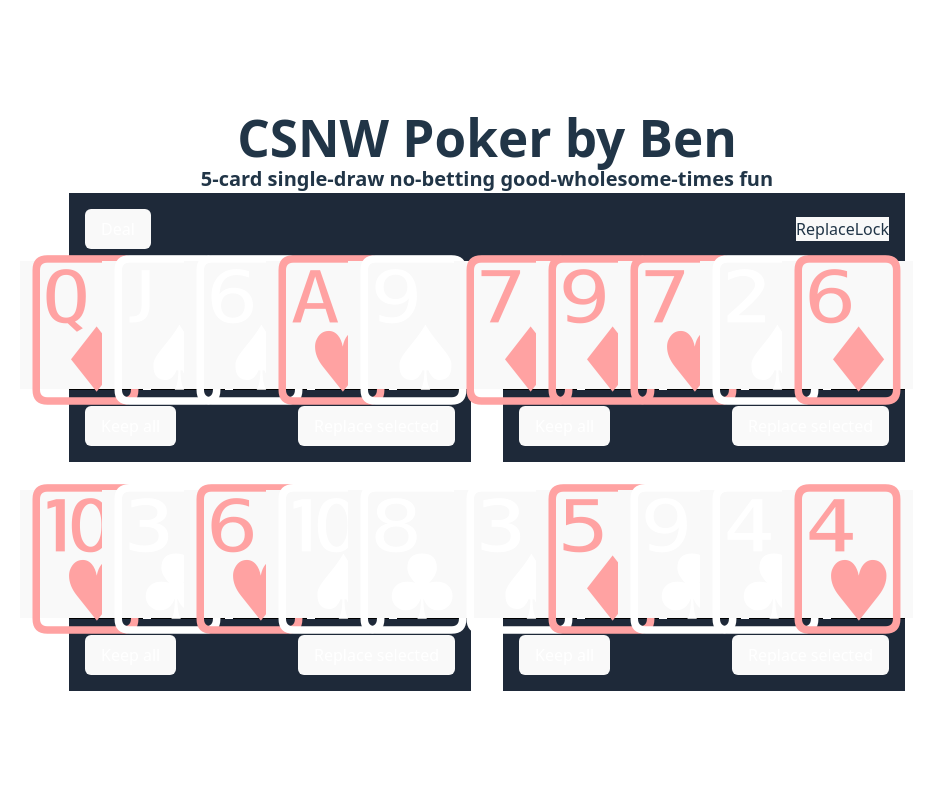
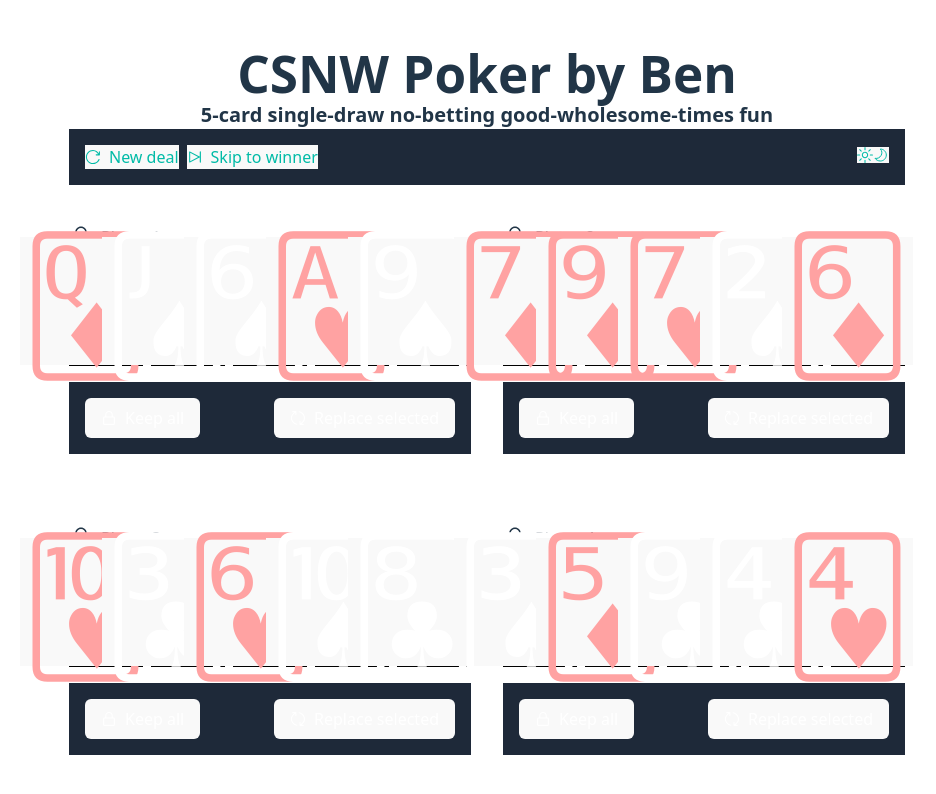
Before and after one commit to bensbits91/csnw-bb-poker, a React (Vite) app in the folder client/: page / in a window 1280 px wide. Shown: the top 794 px of the page, without its empty margins (153-1089 px from the left). Built offline with nearby package versions, Linux system fonts and the light colour scheme.

Commit message:
feat: new deal and end game; better toolbars

```diff
--- a/client/src/components/game/Game.tsx
+++ b/client/src/components/game/Game.tsx
@@ -77,24 +77,28 @@ export function Game() {
       }
    }, [wasReset]);
 
+   const handleEndNowClick = () => {
+      setLockedHands([1, 2, 3, 4]);
+   };
+
    return (
       <div>
          <h1 className='text-center text-2xl font-bold'>CSNW Poker by Ben</h1>
          <h2 className='text-center text-xl font-semibold'>
             5-card single-draw no-betting good-wholesome-times fun
          </h2>
-         <GameToolbar onDealClick={handleDealClick} />
-         {/* {winners && (
-            <div className='text-center text-2xl font-bold'>
-               Winner(s): {winners.join(', ')}
-            </div>
-         )} */}
+         <GameToolbar
+            isGameOver={!!winners}
+            onDealClick={handleDealClick}
+            onEndClick={handleEndNowClick}
+         />
          <div className='players grid md:grid-cols-2 gap-8'>
             {players.map((hand, index) => (
                <Hand
                   key={index}
                   playerIndex={index}
                   hand={hand}
+                  isGameOver={!!winners}
                   wasReset={wasReset}
                   finalHand={finalHands[index]} // Pass the final hand info
                   isWinner={winners?.includes(index) || false} // Check if this player is a winner
--- a/client/src/components/game/GameToolbar.tsx
+++ b/client/src/components/game/GameToolbar.tsx
@@ -1,19 +1,46 @@
 import { Toolbar, Button, ToggleGroup, ToggleItem } from '@radix-ui/react-toolbar';
-import { Button as OurButton } from '../common';
+import clsx from 'clsx';
+import { Icon } from '@/components/icons';
 
 interface GameToolbarProps {
+   isGameOver?: boolean;
    onDealClick: () => void;
+   onEndClick: () => void;
 }
 
-export function GameToolbar({ onDealClick }: GameToolbarProps) {
+export function GameToolbar({ onDealClick, onEndClick, isGameOver }: GameToolbarProps) {
    return (
       <Toolbar className='flex items-center justify-between bg-gray-800 p-4'>
-         <Button asChild>
-            <OurButton onClick={onDealClick}>Deal</OurButton>
-         </Button>
-         <ToggleGroup type='single' defaultValue='replace'>
-            <ToggleItem value='replace'>Replace</ToggleItem>
-            <ToggleItem value='lock'>Lock</ToggleItem>
+         <div className='flex items-center gap-2'>
+            <Button
+               onClick={onDealClick}
+               className='flex items-center gap-2 md:cursor-pointer text-teal-500 md:hover:text-teal-600'>
+               <Icon name='ReloadIcon' size={4} />
+               <div>New deal</div>
+            </Button>
+            <Button
+               disabled={isGameOver}
+               onClick={onEndClick}
+               className={clsx(
+                  'flex items-center gap-2',
+                  !isGameOver && 'md:cursor-pointer text-teal-500 md:hover:text-teal-600',
+                  isGameOver && 'md:cursor-not-allowed text-gray-500'
+               )}>
+               <Icon name='SkipIcon' size={4} />
+               <div>Skip to winner</div>
+            </Button>
+         </div>
+         <ToggleGroup type='single' defaultValue='light'>
+            <ToggleItem
+               value='light'
+               className='text-teal-500 md:hover:text-teal-600 cursor-pointer'>
+               <Icon name='SunIcon' />
+            </ToggleItem>
+            <ToggleItem
+               value='dark'
+               className='text-teal-500 md:hover:text-teal-600 cursor-pointer'>
+               <Icon name='MoonIcon' />
+            </ToggleItem>
          </ToggleGroup>
       </Toolbar>
    );
--- a/client/src/components/hand/Hand.tsx
+++ b/client/src/components/hand/Hand.tsx
@@ -1,18 +1,19 @@
 import { useState, useEffect } from 'react';
 import { Card } from '../card';
+import { HandHeader } from './HandHeader';
 import { HandToolbar } from './HandToolbar';
-import { LockIcon } from '../icons';
 
 type HandProps = {
    playerIndex: number;
    hand: string[];
    wasReset?: boolean;
+   isGameOver?: boolean;
+   isWinner?: boolean;
    finalHand?: {
       name: string;
       rank: number;
       tiebreaker: number[];
    };
-   isWinner?: boolean;
    onReplaceCards: (playerIndex: number, cardIndices: number[]) => void;
    onLockHand: (playerIndex: number) => void; // New prop to notify when a hand is locked
 };
@@ -21,6 +22,7 @@ export function Hand({
    playerIndex,
    hand,
    wasReset = false,
+   isGameOver = false,
    finalHand,
    isWinner = false,
    onReplaceCards,
@@ -70,27 +72,20 @@ export function Hand({
    const isSelection = selectedCards.length !== 0;
 
    return (
-      <div className='hand'>
-         <div className='flex justify-center items-center gap-2'>
-            Player {playerIndex + 1} <div className='w-4'>{isLocked && <LockIcon />}</div>
-         </div>
-         {finalHand && (
-            <>
-               {isWinner && (
-                  <div className='text-center text-lg font-semibold text-green-500'>
-                     Winner!
-                  </div>
-               )}
-               <div className='text-center text-lg font-semibold'>{finalHand.name}</div>
-            </>
-         )}
+      <div className='flex flex-col gap-4'>
+         <HandHeader
+            playerIndex={playerIndex}
+            isLocked={isLocked || isGameOver}
+            finalHand={finalHand}
+            isWinner={isWinner}
+         />
          <div className='flex gap-2 justify-center'>
             {hand.map((card, index) => (
                <Card
                   key={index}
                   card={card}
                   isHidden={hiddenCards.includes(index) && !finalHand}
-                  disabled={isLocked}
+                  disabled={isLocked || isGameOver}
                   isSelected={selectedCards.includes(index)}
                   onClick={() => handleCardClick(index)}
                />
@@ -98,7 +93,7 @@ export function Hand({
          </div>
          <HandToolbar
             isSelection={isSelection}
-            isLocked={isLocked}
+            isLocked={isLocked || isGameOver}
             onKeepAllClick={handleKeepAll}
             onReplaceClick={handleReplace}
          />
--- /dev/null
+++ b/client/src/components/hand/HandHeader.tsx
@@ -0,0 +1,41 @@
+import { Icon } from '../icons';
+
+interface HandHeaderProps {
+   playerIndex: number;
+   playerName?: string;
+   isLocked: boolean;
+   finalHand?: {
+      name: string;
+      rank: number;
+      tiebreaker: number[];
+   };
+   isWinner?: boolean;
+}
+
+export function HandHeader({
+   playerIndex,
+   playerName,
+   isLocked,
+   finalHand,
+   isWinner = false
+}: HandHeaderProps) {
+   return (
+      <div className='flex justify-between items-end gap-2 h-16'>
+         <div className='flex items-end gap-2'>
+            <Icon name='PersonIcon' size={6} />
+            {playerName || `Player ${playerIndex + 1}`}
+         </div>
+         <div className='flex items-end gap-2'>
+            {finalHand && (
+               <div className='text-center text-lg font-semibold'>{finalHand.name}</div>
+            )}
+            {isLocked && !finalHand && <Icon name='LockIcon' size={4} />}
+            {isWinner && (
+               <div className='text-green-500'>
+                  <Icon name='WinnerIcon' size={12} />
+               </div>
+            )}
+         </div>
+      </div>
+   );
+}
--- a/client/src/components/hand/HandToolbar.tsx
+++ b/client/src/components/hand/HandToolbar.tsx
@@ -17,10 +17,12 @@ export function HandToolbar({
    return (
       <Toolbar className='flex items-center justify-between bg-gray-800 p-4'>
          <Button asChild>
-            <OurButton onClick={onKeepAllClick}>Keep all</OurButton>
+            <OurButton iconName='LockIcon' onClick={onKeepAllClick} disabled={isLocked}>
+               Keep all
+            </OurButton>
          </Button>
          <Button asChild>
-            <OurButton onClick={onReplaceClick} disabled={!isSelection || isLocked}>
+            <OurButton iconName='UpdateIcon' onClick={onReplaceClick} disabled={!isSelection || isLocked}>
                Replace selected
             </OurButton>
          </Button>
```
